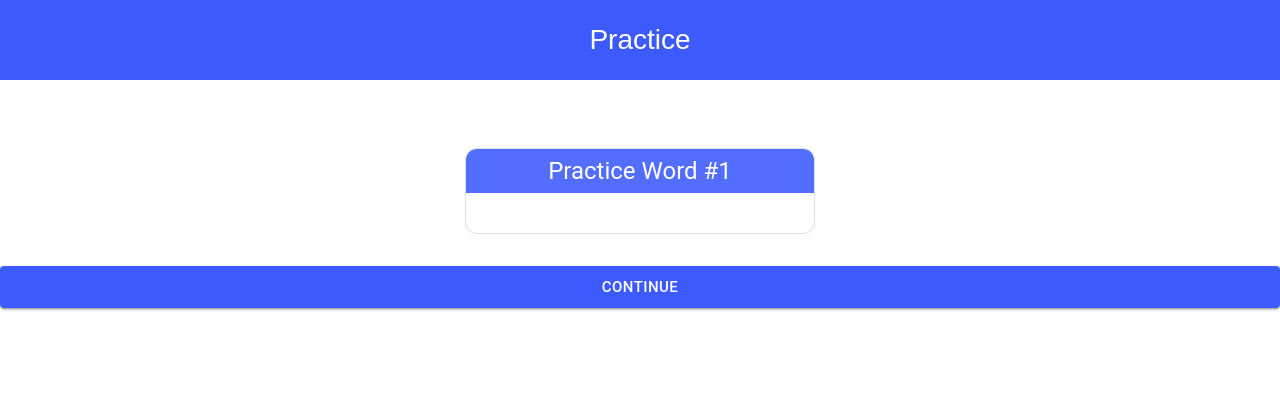
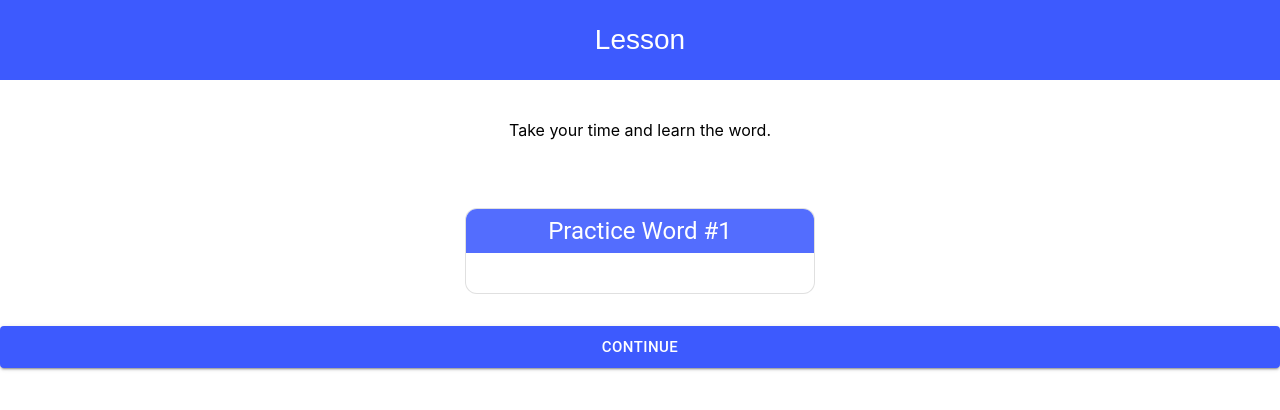
Before and after one commit to xeiwian/japaneseapp, a React (Create React App) app in the folder client/: page /practice in a window 1280 px wide. Shown: the top 410 px of the page. Built offline with nearby package versions, Linux system fonts and the light colour scheme; no server answers.

Commit message:
added few instructions in the ui

```diff
--- a/client/src/components/practice/practicePage.js
+++ b/client/src/components/practice/practicePage.js
@@ -475,9 +475,21 @@ class PracticePage extends Component {
                 >
                   <Typography variant="headline">
                     <Box className={classes.title} color="white" m={0}>
-                      Practice
+                      Lesson
                     </Box>
                   </Typography>
+                </Grid>
+                <br/>
+                <br/>
+                <Grid
+                container
+                spacing={0}
+                direction="column"
+                align="center"
+                justify="center"
+                className={classes.instructions}
+                >
+                  Take your time and learn the word.
                 </Grid>
                 <br/>
                 <form className={classes.container}>
@@ -520,9 +532,21 @@ class PracticePage extends Component {
                 >
                   <Typography variant="headline">
                     <Box className={classes.title} color="white" m={0}>
-                      Practice
+                      Lesson
                     </Box>
                   </Typography>
+                </Grid>
+                <br/>
+                <br/>
+                <Grid
+                container
+                spacing={0}
+                direction="column"
+                align="center"
+                justify="center"
+                className={classes.instructions}
+                >
+                  Pick the correct meaning of the word to continue.
                 </Grid>
                 <br/>
                 <form className={classes.container}>
```
